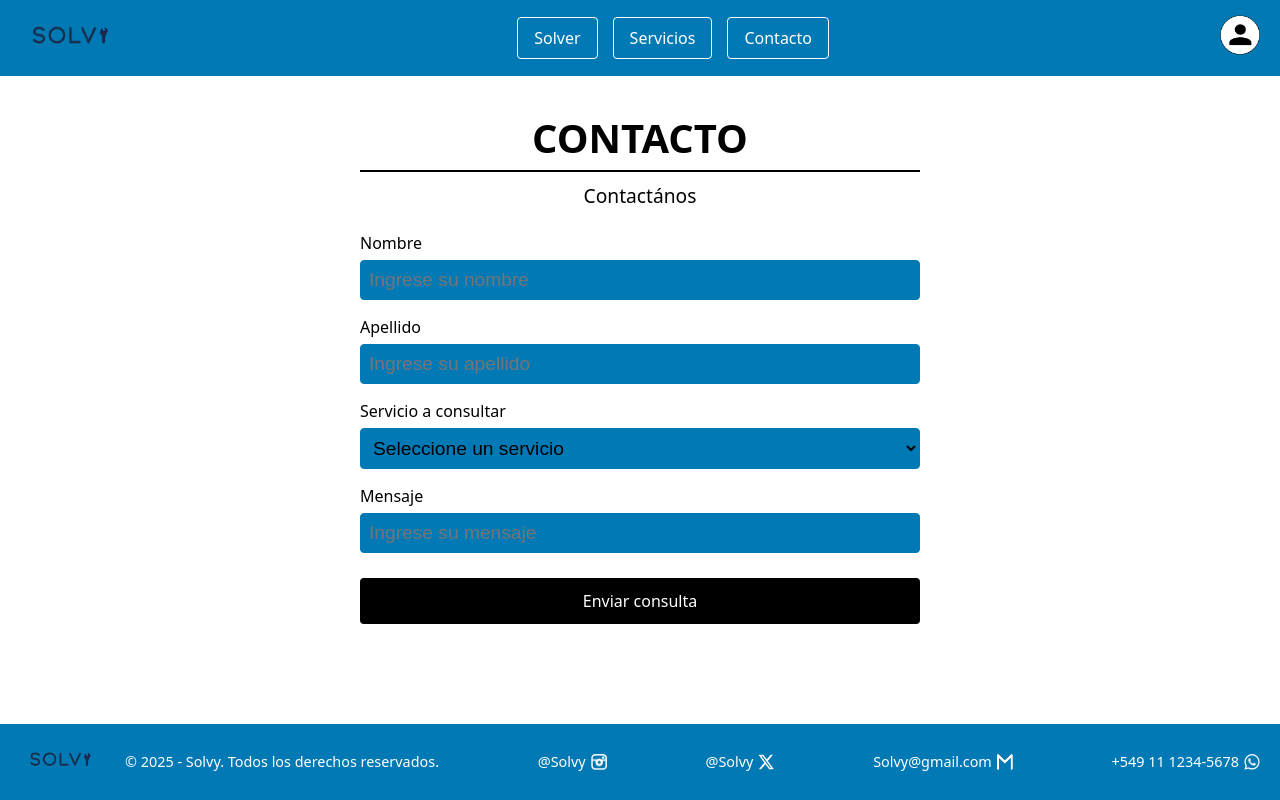
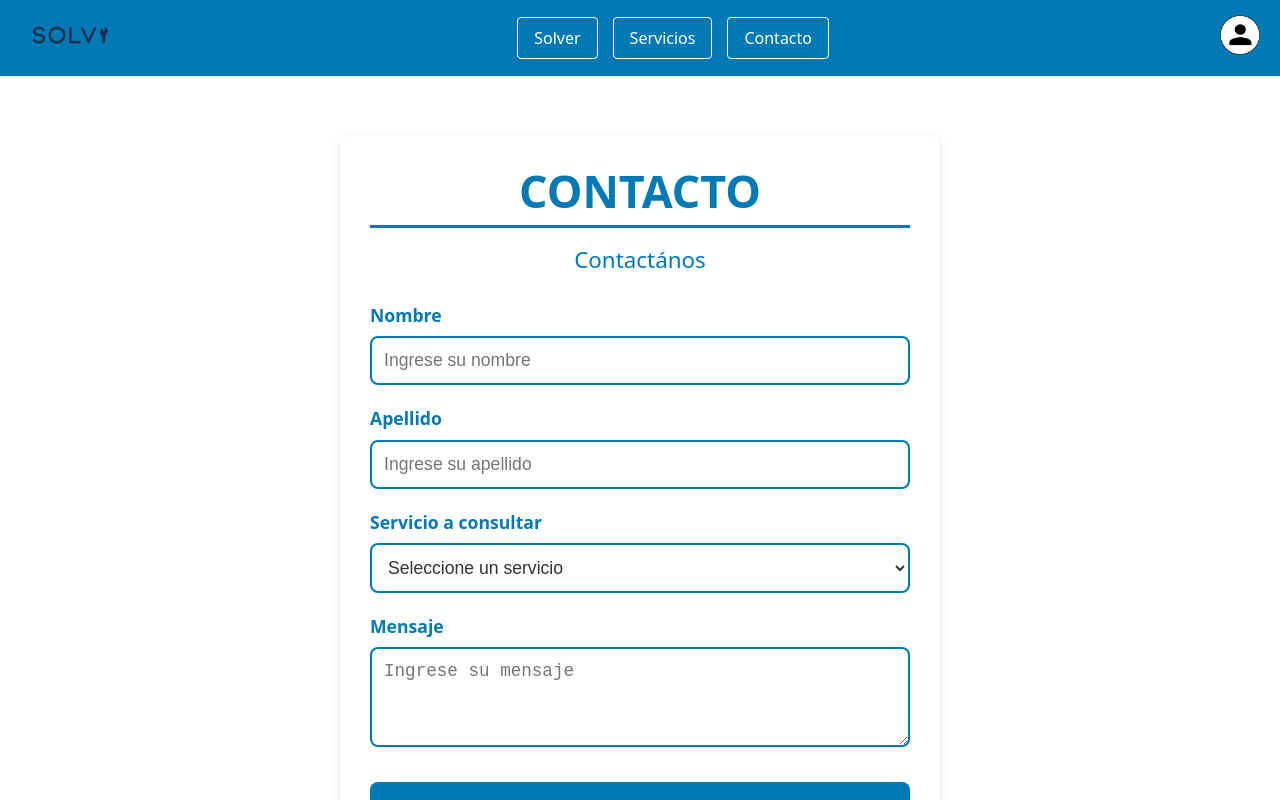
Before and after one commit to pukero/SolvyWeb, a React (Vite) app: page /contacto in a window 1280 px wide. Shown: the top 800 px of the page. Built offline with nearby package versions, Linux system fonts and the light colour scheme.

Commit message:
Contacto mejorada

```diff
--- a/src/pages/Contacto.jsx
+++ b/src/pages/Contacto.jsx
@@ -19,6 +19,12 @@ const Contacto = () => {
     e.preventDefault();
     // Aquí se podría manejar el envío del formulario
     alert('Consulta enviada');
+    setFormData({
+      nombre: '',
+      apellido: '',
+      servicio: '',
+      mensaje: '',
+    });
   };
 
   return (
@@ -68,13 +74,12 @@ const Contacto = () => {
         </label>
         <label style={styles.label}>
           Mensaje
-          <input
-            type="text"
+          <textarea
             name="mensaje"
             placeholder="Ingrese su mensaje"
             value={formData.mensaje}
             onChange={handleChange}
-            style={styles.input}
+            style={styles.textarea}
             required
           />
         </label>
@@ -87,69 +92,95 @@ const Contacto = () => {
 const styles = {
   container: {
     maxWidth: 600,
-    margin: '0 auto',
-    padding: 20,
+    margin: '40px auto',
+    padding: 30,
+    backgroundColor: '#ffffff',
+    borderRadius: 12,
+    boxShadow: '0 4px 12px rgba(0,0,0,0.1)',
+    color: '#0079B5',
   },
   title: {
-    fontSize: '2.5rem',
+    fontSize: '2.8rem',
     marginBottom: 10,
-    color: '#000000',
+    color: '#0079B5',
     textAlign: 'center',
     textTransform: 'uppercase',
+    fontWeight: '700',
   },
   divider: {
     border: 'none',
-    borderBottom: '2px solid #000000',
-    marginBottom: 10,
+    borderBottom: '3px solid #0079B5',
+    marginBottom: 15,
     width: '100%',
     maxWidth: 600,
     marginLeft: 'auto',
     marginRight: 'auto',
   },
   subtitle: {
-    fontSize: '1.2rem',
-    marginBottom: 20,
-    color: '#000000',
+    fontSize: '1.4rem',
+    marginBottom: 25,
+    color: '#0079B5',
     textAlign: 'center',
+    fontWeight: '500',
   },
   form: {
     display: 'flex',
     flexDirection: 'column',
-    gap: 15,
+    gap: 20,
   },
   label: {
     display: 'flex',
     flexDirection: 'column',
-    fontSize: '1rem',
-    color: '#000000',
+    fontSize: '1.1rem',
+    color: '#0079B5',
+    fontWeight: '600',
   },
   input: {
-    marginTop: 5,
-    padding: 8,
-    fontSize: '1.2rem',
-    borderRadius: 4,
-    border: '1px solid #0079B5',
-    backgroundColor: '#0079B5',
-    color: '#000000',
+    marginTop: 8,
+    padding: 12,
+    fontSize: '1.1rem',
+    borderRadius: 8,
+    border: '2px solid #0079B5',
+    backgroundColor: '#fff',
+    color: '#333',
+    outline: 'none',
+    transition: 'border-color 0.3s',
   },
   select: {
-    marginTop: 5,
-    padding: 8,
-    fontSize: '1.2rem',
-    borderRadius: 4,
-    border: '1px solid #0079B5',
-    backgroundColor: '#0079B5',
-    color: '#000000',
+    marginTop: 8,
+    padding: 12,
+    fontSize: '1.1rem',
+    borderRadius: 8,
+    border: '2px solid #0079B5',
+    backgroundColor: '#fff',
+    color: '#333',
+    outline: 'none',
+    transition: 'border-color 0.3s',
+  },
+  textarea: {
+    marginTop: 8,
+    padding: 12,
+    fontSize: '1.1rem',
+    borderRadius: 8,
+    border: '2px solid #0079B5',
+    backgroundColor: '#fff',
+    color: '#333',
+    outline: 'none',
+    resize: 'vertical',
+    minHeight: 100,
+    transition: 'border-color 0.3s',
   },
   button: {
-    marginTop: 10,
-    padding: 12,
-    fontSize: '1rem',
-    borderRadius: 4,
+    marginTop: 15,
+    padding: 14,
+    fontSize: '1.2rem',
+    borderRadius: 8,
     border: 'none',
-    backgroundColor: '#000000',
-    color: '#FFFFFF',
+    backgroundColor: '#0079B5',
+    color: '#fff',
     cursor: 'pointer',
+    fontWeight: '700',
+    transition: 'background-color 0.3s',
   },
 };
 
```
